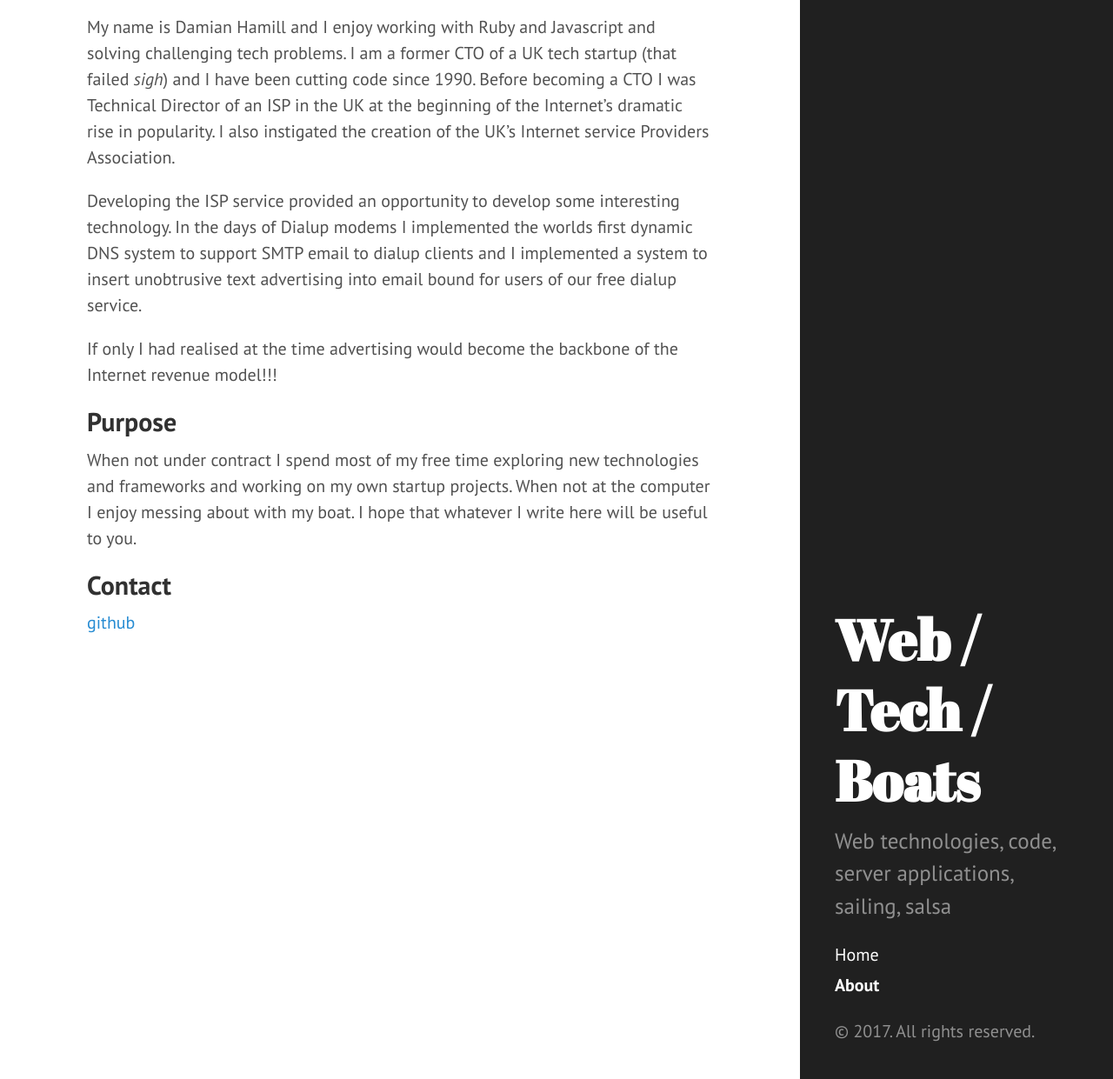
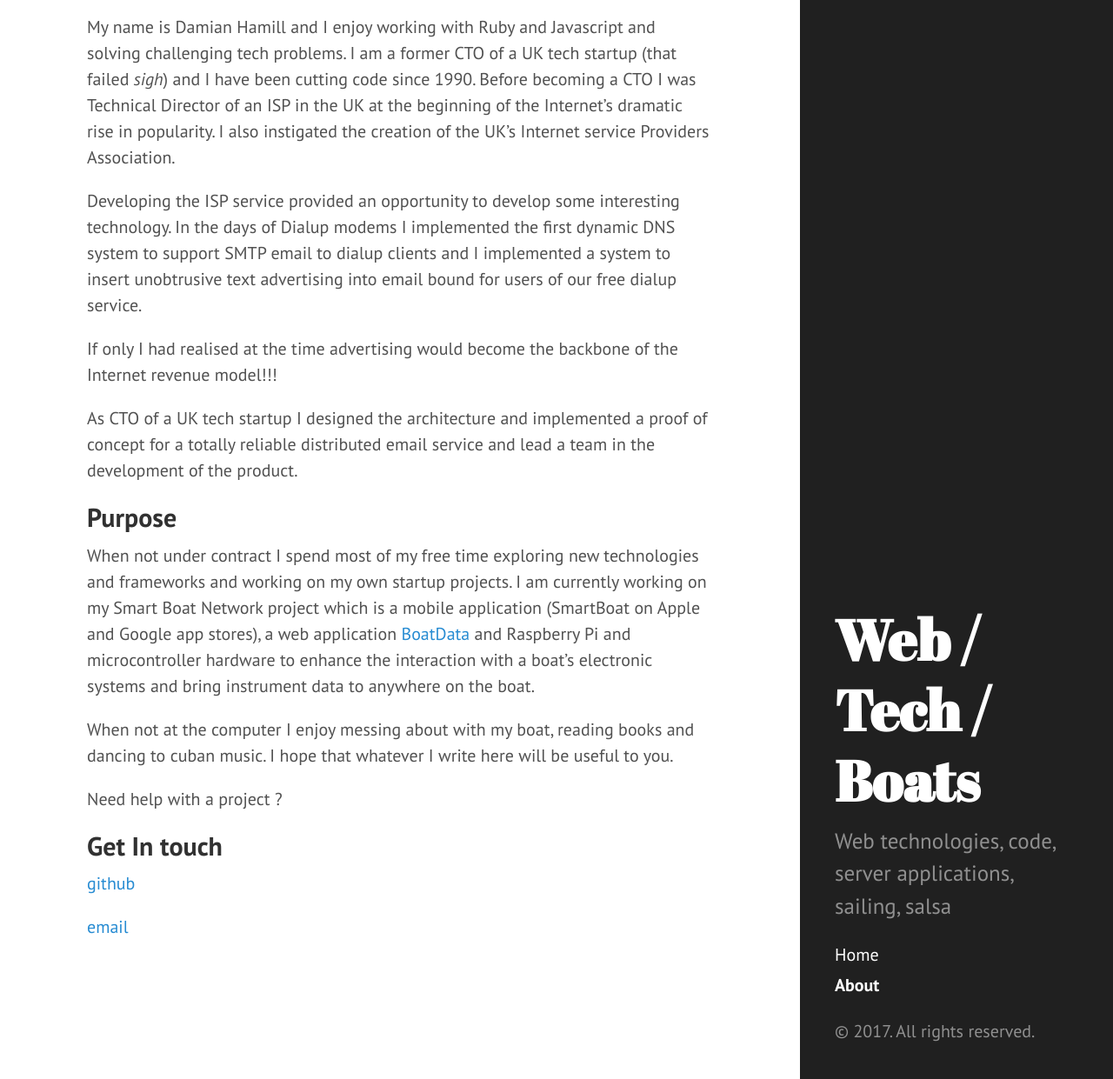
Before and after one commit to damianham/damianham.github.io, a Jekyll site: the page built from about.md, in a window 1280 px wide and 1400 px high, scrolled down 445 px, cut to the strip 159-1400 px from the top of the window. Shown: the whole strip at 87% size. Built offline with Jekyll 4.4.1, drawn with Linux system fonts in a browser that asks for light colours.

Commit message:
updated about text

```diff
--- a/about.md
+++ b/about.md
@@ -9,15 +9,23 @@ title: About
 My name is Damian Hamill and I enjoy working with Ruby and Javascript and solving challenging tech problems.
 I am a former CTO of a UK tech startup (that failed *sigh*) and I have been cutting code since 1990.  Before becoming a CTO I was Technical Director of an ISP in the UK at the beginning of the Internet's dramatic rise in popularity.  I also instigated the creation of the UK's Internet service Providers Association.
 
-Developing the ISP service provided an opportunity to develop some interesting technology.  In the days of Dialup modems I implemented the worlds first dynamic DNS system to support SMTP email to dialup clients and I implemented a system to insert unobtrusive text advertising into email bound for users of our free dialup service.
+Developing the ISP service provided an opportunity to develop some interesting technology.  In the days of Dialup modems I implemented the first dynamic DNS system to support SMTP email to dialup clients and I implemented a system to insert unobtrusive text advertising into email bound for users of our free dialup service.
 
 If only I had realised at the time advertising would become the backbone of the Internet revenue model!!!
 
+As CTO of a UK tech startup I designed the architecture and implemented a proof of concept for a totally reliable distributed email service and lead a team in the development of the product.
+
 <h2>Purpose</h2>
 
-When not under contract I spend most of my free time exploring new technologies and frameworks and working on my own startup projects.  When not at the computer I enjoy messing about with my boat.
+When not under contract I spend most of my free time exploring new technologies and frameworks and working on my own startup projects.  I am currently working on my Smart Boat Network project which is a mobile application (SmartBoat on Apple and Google app stores), a web application [BoatData](https://boatdata.net) and Raspberry Pi and microcontroller hardware to enhance the interaction with a boat's electronic systems and bring instrument data to anywhere on the boat.
+
+When not at the computer I enjoy messing about with my boat, reading books and dancing to cuban music.
 I hope that whatever I write here will be useful to you.
 
-<h2>Contact</h2>
+Need help with a project ?
+
+<h2>Get In touch</h2>
 
 [github](https://github.com/damianham)
+
+[email](mailto:damianham@gmail.com)
```
